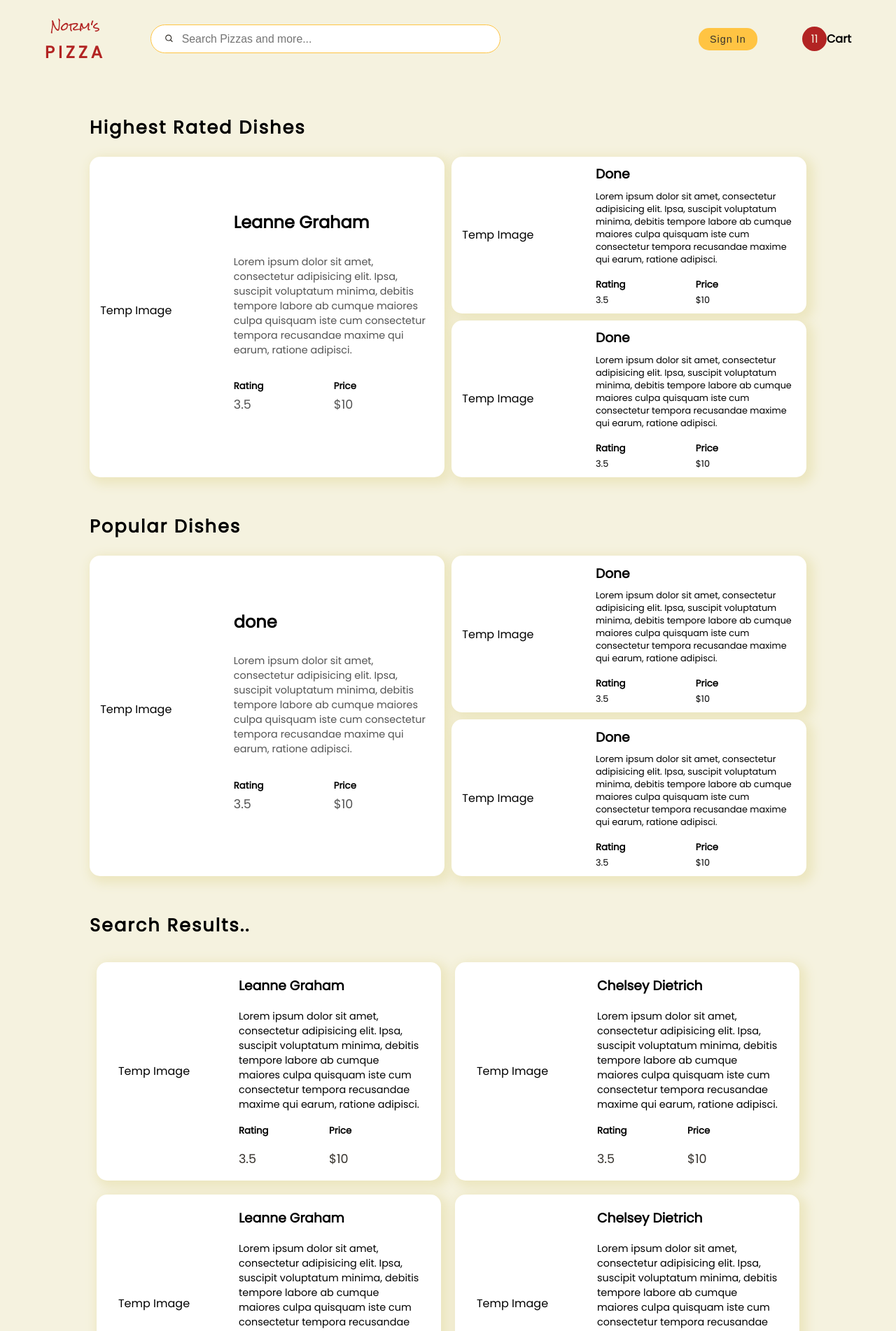
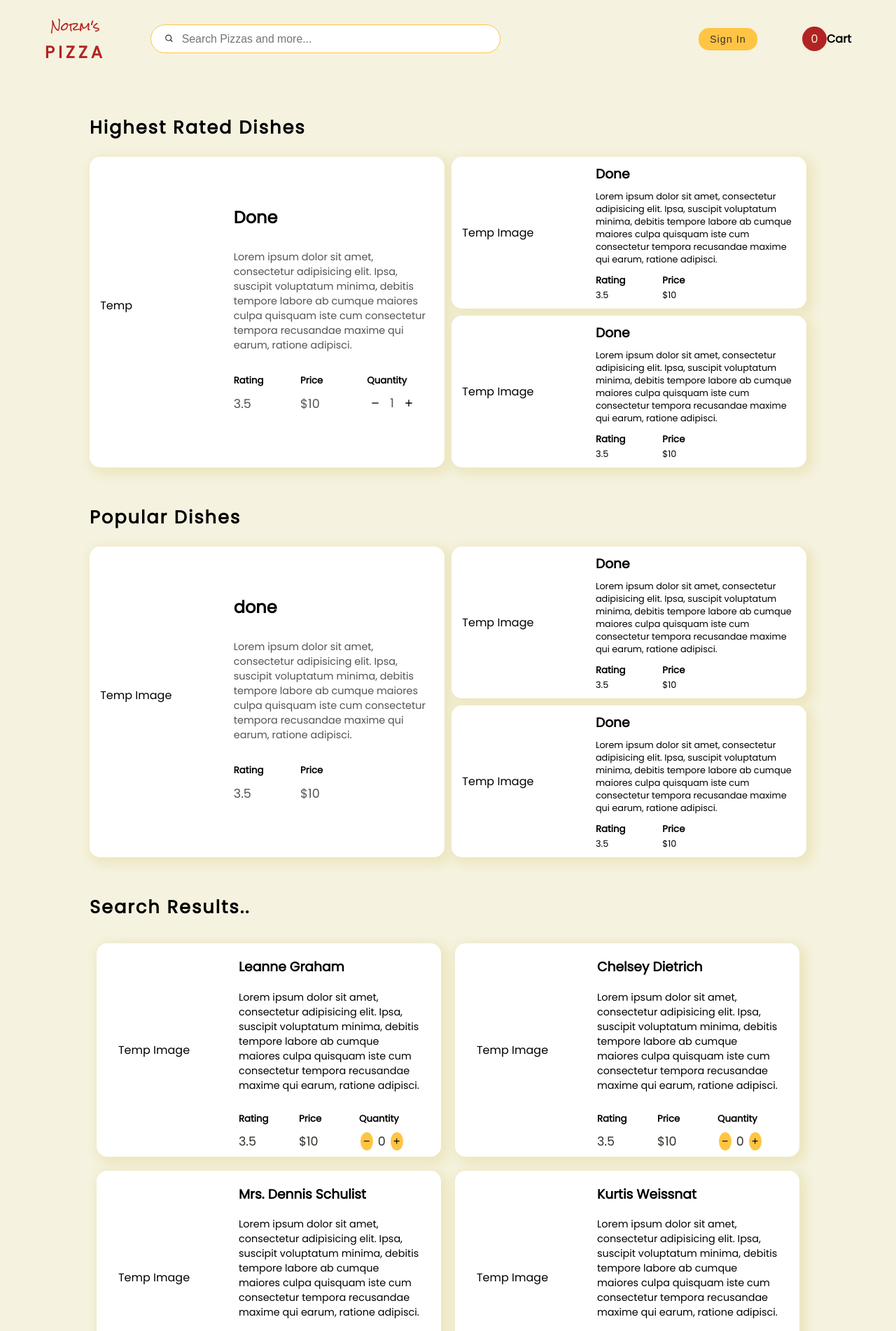
Before and after one commit to NishanthPrajith/CSC322_Final_Project, a React (Create React App) app: page / in a window 1280 px wide. Shown: the top 1902 px of the page at 70% size. Built offline with nearby package versions, Linux system fonts and the light colour scheme; no server answers.

Commit message:
fixed cart

```diff
--- a/src/App.js
+++ b/src/App.js
@@ -20,13 +20,17 @@ import CheckoutCart from './checkoutComps/checkoutCart';
 
 import MainSearch from './searchComps/search';
 import { FoodProvider } from './contexts/foodContext';
+import { useState } from 'react';
 
 function App() {
+
+  const [change, changeStateDone] = useState(false);
+
   return (
     <div className="App">
       <FoodProvider>
-        <Navbar />
-        <MainSearch />
+        <Navbar changeState = {changeStateDone}/>
+        <MainSearch changeState = {changeStateDone}/>
       </FoodProvider>
       {/* <AuthProvider>
         <Routes>
--- a/src/contexts/foodContext.js
+++ b/src/contexts/foodContext.js
@@ -10,87 +10,94 @@ export function useFood() {
 export function FoodProvider({ children }) {
 
     const [filteredFoodItems, setfilteredFoodItems] = useState([]);
+    const [changeState, setChangeState] = useState(0);
 
-    const allFoodItems = [
+    const [allFoodItems, setAllFoodItems] = useState([]);
+
+    const FoodItems = [
         {
           "id": 1,
           "name": "Leanne Graham",
           "username": "Bret",
           "email": "Sincere@april.biz",
+          "quantity": 0,
         },
         {
           "id": 5,
           "name": "Chelsey Dietrich",
           "username": "Kamren",
-          "email": "Lucio_Hettinger@annie.ca"
-        },
-        {
-          "id": 1,
-          "name": "Leanne Graham",
-          "username": "Bret",
-          "email": "Sincere@april.biz",
-        },
-        {
-          "id": 5,
-          "name": "Chelsey Dietrich",
-          "username": "Kamren",
-          "email": "Lucio_Hettinger@annie.ca"
-        },
-        {
-          "id": 1,
-          "name": "Leanne Graham",
-          "username": "Bret",
-          "email": "Sincere@april.biz",
-        },
-        {
-          "id": 5,
-          "name": "Chelsey Dietrich",
-          "username": "Kamren",
-          "email": "Lucio_Hettinger@annie.ca"
+          "email": "Lucio_Hettinger@annie.ca",
+          "quantity": 0,
         },
         {
           "id": 6,
           "name": "Mrs. Dennis Schulist",
           "username": "Leopoldo_Corkery",
           "email": "Karley_Dach@jasper.info",
+          "quantity": 0,
         },
         {
           "id": 7,
           "name": "Kurtis Weissnat",
           "username": "Elwyn.Skiles",
           "email": "Telly.Hoeger@billy.biz",
+          "quantity": 0,
         },
         {
           "id": 8,
           "name": "Nicholas Runolfsdottir V",
           "username": "Maxime_Nienow",
           "email": "Sherwood@rosamond.me",
+          "quantity": 0,
         },
         {
           "id": 9,
           "name": "Glenna Reichert",
           "email": "Chaim_McDermott@dana.io",
+          "quantity": 0,
         },
         {
           "id": 10,
           "name": "Clementina DuBuque",
           "email": "Rey.Padberg@karina.biz",
+          "quantity": 0,
         }
     ];
 
     useEffect(() => {
-      setfilteredFoodItems(allFoodItems);
+      setAllFoodItems(FoodItems);
+      setfilteredFoodItems(FoodItems);
     }, [])
 
     function changeFlilteredFoodItems(value) {
-        console.log(value);
-        setfilteredFoodItems(value);
+      setfilteredFoodItems(value);
+      var temp = allFoodItems;
+      for (let i = 0; i < value.length; i++) {
+        for (let j = 0; j < temp.length; j++) {
+          if (value[i].name === temp[j].name) {
+            temp[j].quantity = value[i].quantity;
+            break;
+          }
+        }
+      }
+      setAllFoodItems(temp);
+      totalCartCount();
+    }
+
+    function totalCartCount() {
+      var sum = 0;
+      for (let i = 0; i < allFoodItems.length; i++) {
+        sum += allFoodItems[i].quantity;
+      }
+      console.log(allFoodItems);
+      setChangeState(sum);
     }
 
     const v = {
         changeFlilteredFoodItems,
         filteredFoodItems,
-        allFoodItems
+        allFoodItems,
+        changeState,
     }
 
     return (
--- a/src/navComps/navbar.js
+++ b/src/navComps/navbar.js
@@ -3,9 +3,9 @@ import { BiSearch } from "react-icons/bi";
 
 import { useFood } from '../contexts/foodContext';
 
-export default function Navbar() {
+export default function Navbar({ changeState }) {
 
-    var { allFoodItems, changeFlilteredFoodItems  } = useFood();
+    var { allFoodItems, changeState, changeFlilteredFoodItems } = useFood();
 
     var loginSwitch = false;
 
@@ -26,8 +26,9 @@ export default function Navbar() {
                 });
                 changeFlilteredFoodItems(temp);
             }
-        })
+        });
     }
+
     return (
         <nav>
             <div className='navBarLeftSide'>
@@ -51,7 +52,7 @@ export default function Navbar() {
                 </div> }
                 <div>
                     <div className='cartCount'>
-                        <p>11</p>
+                        <p>{ changeState }</p>
                     </div>
                     <p style = {{fontWeight: "bold"}}>Cart</p>
                 </div>
--- a/src/searchComps/search.css
+++ b/src/searchComps/search.css
@@ -82,12 +82,14 @@
 
 .cardSeperation, .cardSeperationRight {
     display: grid;
-    grid-template-columns: repeat(2, 1fr);
+    grid-template-columns: repeat(3, 1fr);
 }
 
 .cardSeperation div p {
     color: var(--black);
     font-size: 1.1em;
+    margin: 0;
+    margin: 10% 0;
 }
 
 .cardSeperation h5, .cardSeperationRight h5 {
@@ -140,3 +142,26 @@
     background-repeat: no-repeat;
     background-size: cover;
 }
+
+.cardSeperation .quantity {
+    display: grid;
+    grid-template-columns: repeat(3, 25%) 25%;
+    justify-items: center;
+    align-items: center;
+    margin: 9.5% 0%;
+}
+
+.cardSeperation .quantity p {
+    margin: 0;
+}
+
+.cardSeperation .quantity button {
+    display: grid;
+    align-items: center;
+    justify-content: center;
+    background-color: var(--yellow);
+    border: none;
+    height: 100%;
+    width: 85%;
+    border-radius: 50%;
+}
--- a/src/searchComps/search.js
+++ b/src/searchComps/search.js
@@ -3,14 +3,12 @@ import './search.css';
 import { useFood } from "../contexts/foodContext";
 import { useEffect, useState } from 'react';
 
-export default function MainSearch() {
+import { RiAddFill, RiSubtractFill } from "react-icons/ri";
 
-    const { filteredFoodItems } = useFood();
+export default function MainSearch({changeState}) {
+
+    const { filteredFoodItems, changeFlilteredFoodItems } = useFood();
     const [loading, setLoading] = useState(true);
-
-    useEffect(() => {
-        console.log(filteredFoodItems);
-    }, []);
 
     if (loading) {
         if (filteredFoodItems.length > 0) {
@@ -20,6 +18,22 @@ export default function MainSearch() {
         </div>
     }
 
+    async function addToCartAdd(id) {
+        console.log(id);
+        var temp = filteredFoodItems;
+        temp[id].quantity += 1;
+        setLoading(true);
+        changeFlilteredFoodItems(temp);
+    }
+
+    function addToCartSubtract(id) {
+        console.log(id);
+        var temp = filteredFoodItems;
+        temp[id].quantity = temp[id].quantity == 0 ? 0 : temp[id].quantity - 1;
+        setLoading(true);
+        changeFlilteredFoodItems(temp);
+    }
+
     return (
         <div className='search'>
             <div>
@@ -27,10 +41,10 @@ export default function MainSearch() {
                 <div className='recommendedUI'>
                     <div className="recommendedLeftSide">
                         <div>
-                            <p>Temp Image</p>
+                            <p>Temp</p>
                         </div>
                         <div>
-                            <h3>{ filteredFoodItems[0].name }</h3>
+                            <h3>Done</h3>
                             <p style={{fontSize: "0.9em"}}>Lorem ipsum dolor sit amet, consectetur adipisicing elit. Ipsa, suscipit voluptatum minima, debitis tempore labore ab cumque maiores culpa quisquam iste cum consectetur tempora recusandae maxime qui earum, ratione adipisci.</p>
                             <div className="cardSeperation">
                                 <div>
@@ -40,6 +54,15 @@ export default function MainSearch() {
                                 <div>
                                     <h5>Price</h5>
                                     <p>$10</p>
+                                </div>
+                                <div>
+                                    <h5>Quantity</h5>
+                                    <div className='quantity'>
+                                        <RiSubtractFill />
+                                        <p>1</p>
+                                        <RiAddFill />
+                                        <div></div>
+                                    </div>
                                 </div>
                             </div>
                         </div>
@@ -154,15 +177,15 @@ export default function MainSearch() {
                 <p className="searchHeading">Search Results..</p>
                 <div className='filteredResultsUI'>
                 {
-                    filteredFoodItems.map((item) => {
+                    filteredFoodItems.map((item, index) => {
                         return (
-                            <div className="recommendedLeftSideMain">
+                            <div className="recommendedLeftSideMain" key = {index}>
                                 <div>
                                     <p>Temp Image</p>
                                 </div>
                                 <div>
                                     <h3>{item.name}</h3>
-                                    <p style={{fontSize: "0.9em"}}>Lorem ipsum dolor sit amet, consectetur adipisicing elit. Ipsa, suscipit voluptatum minima, debitis tempore labore ab cumque maiores culpa quisquam iste cum consectetur tempora recusandae maxime qui earum, ratione adipisci.</p>
+                                    <p style={{fontSize: "0.9em", margin: "7% 0 10% 0"}}>Lorem ipsum dolor sit amet, consectetur adipisicing elit. Ipsa, suscipit voluptatum minima, debitis tempore labore ab cumque maiores culpa quisquam iste cum consectetur tempora recusandae maxime qui earum, ratione adipisci.</p>
                                     <div className="cardSeperation">
                                         <div>
                                             <h5>Rating</h5>
@@ -171,6 +194,18 @@ export default function MainSearch() {
                                         <div>
                                             <h5>Price</h5>
                                             <p>$10</p>
+                                        </div>
+                                        <div>
+                                            <h5>Quantity</h5>
+                                            <div className='quantity'>
+                                                <button onClick={() => {addToCartSubtract(index)}}>
+                                                    <RiSubtractFill />
+                                                </button>
+                                                <p>{item.quantity}</p>
+                                                <button onClick={() => {addToCartAdd(index)}}>
+                                                    <RiAddFill />
+                                                </button>
+                                            </div>
                                         </div>
                                     </div>
                                 </div>
```
